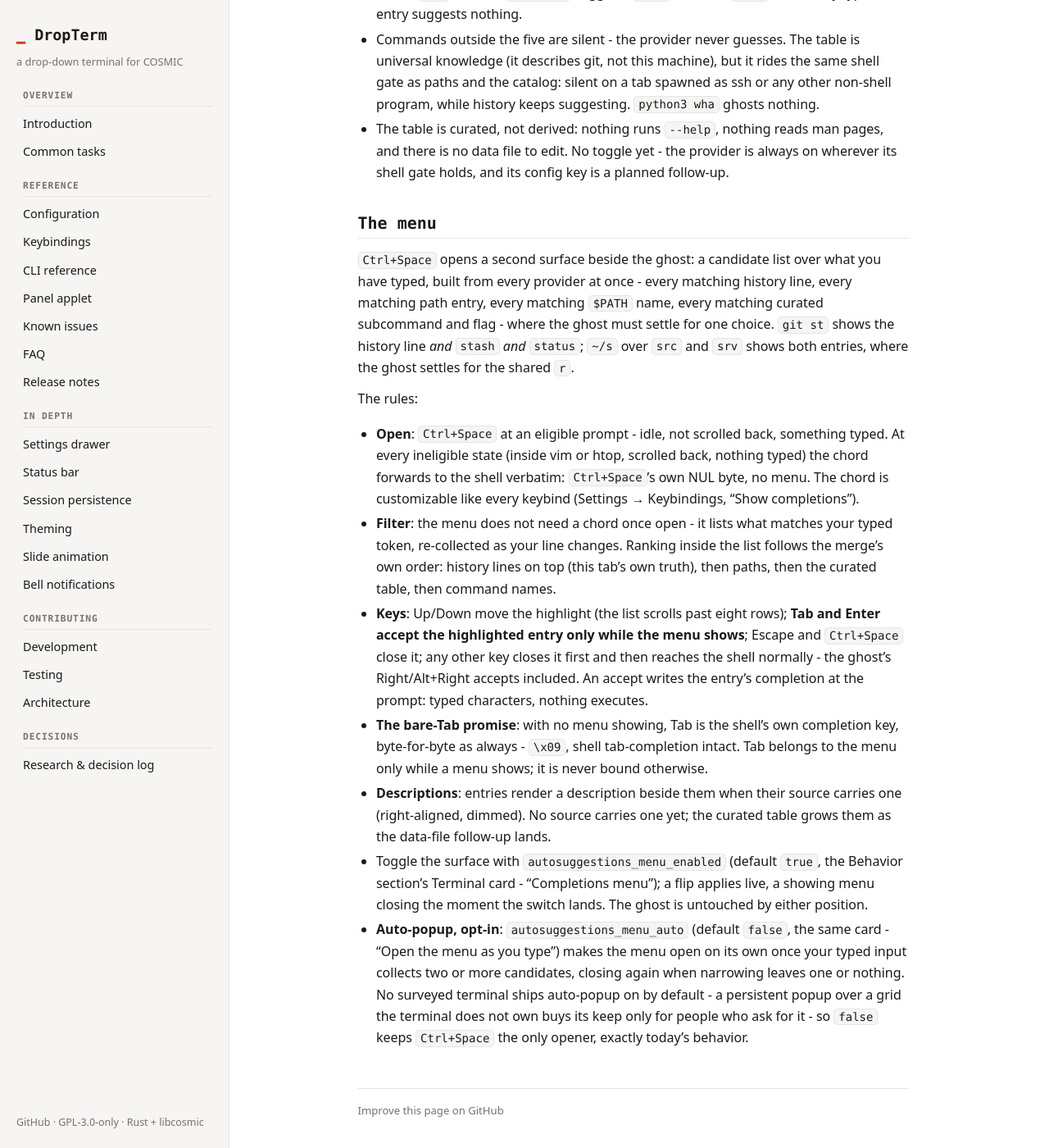
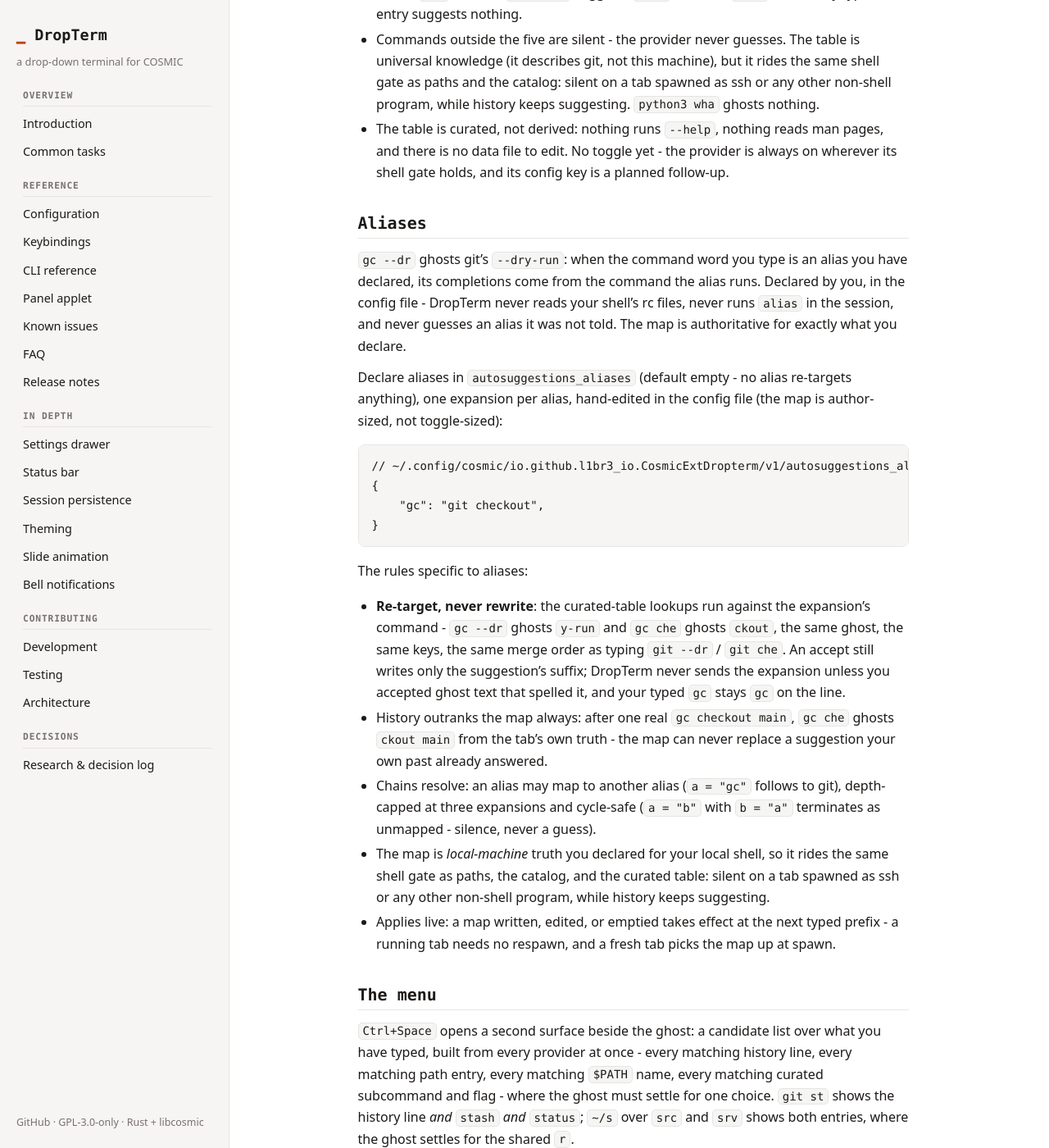
Before and after one commit to l1br3-io/cosmic-ext-dropterm, a Jekyll site: the page built from docs/autosuggestions.md, in a window 1280 px wide and 1400 px high, scrolled down 3826 px. Shown: the whole window at 82% size. Built offline with Jekyll 4.4.1, drawn with Linux system fonts in a browser that asks for light colours; our own code applies the rules of GitHub Pages for plain Markdown files.

Commit message:
docs: the alias map's user truth — the Aliases section, the manual row, and the record's index flip to Shipped (suggest-aliases Task 3)
docs/autosuggestions.md gains the Aliases section in the page's own
voice: declare-by-config-file (the RON shape, author-sized not
toggle-sized), re-target semantics (gc --dr ghosts y-run, gc che
ghosts ckout — the same ghost, keys, and merge order as the typed
expansion), the never-rewrites-your-input promise (an accept writes
only the suffix; your typed gc stays gc), history precedence, the
chain rules (depth 3, cycle-safe), the ssh gate, and live apply.
docs/testing.md gains the hardware row: declare gc, type gc --dr,
accept writes only the suffix, history outranks after one real run,
undeclared/emptied = today, ssh silent.

The research index: autosuggest-alias-resolution flips Proposed →
Shipped with the module's facts (one serialized map field by OQ-1,
resolve_alias at the specs_context carve, the catalog unchanged for
suffix honesty, the priced add-ons still priced), and the
warp-parity row's remaining-modules list drops its second module.
The record itself is untouched — status lives in the index, per the
house rule. SPEC.md's Built date is set (local artifact, not
committed).

````diff
--- a/docs/autosuggestions.md
+++ b/docs/autosuggestions.md
@@ -56,6 +56,27 @@ The rules specific to the curated table:
 - Commands outside the five are silent - the provider never guesses. The table is universal knowledge (it describes git, not this machine), but it rides the same shell gate as paths and the catalog: silent on a tab spawned as ssh or any other non-shell program, while history keeps suggesting. `python3 wha` ghosts nothing.
 - The table is curated, not derived: nothing runs `--help`, nothing reads man pages, and there is no data file to edit. No toggle yet - the provider is always on wherever its shell gate holds, and its config key is a planned follow-up.
 
+## Aliases
+
+`gc --dr` ghosts git's `--dry-run`: when the command word you type is an alias you have declared, its completions come from the command the alias runs. Declared by you, in the config file - DropTerm never reads your shell's rc files, never runs `alias` in the session, and never guesses an alias it was not told. The map is authoritative for exactly what you declare.
+
+Declare aliases in `autosuggestions_aliases` (default empty - no alias re-targets anything), one expansion per alias, hand-edited in the config file (the map is author-sized, not toggle-sized):
+
+```ron
+// ~/.config/cosmic/io.github.l1br3_io.CosmicExtDropterm/v1/autosuggestions_aliases
+{
+    "gc": "git checkout",
+}
+```
+
+The rules specific to aliases:
+
+- **Re-target, never rewrite**: the curated-table lookups run against the expansion's command - `gc --dr` ghosts `y-run` and `gc che` ghosts `ckout`, the same ghost, the same keys, the same merge order as typing `git --dr` / `git che`. An accept still writes only the suggestion's suffix; DropTerm never sends the expansion unless you accepted ghost text that spelled it, and your typed `gc` stays `gc` on the line.
+- History outranks the map always: after one real `gc checkout main`, `gc che` ghosts `ckout main` from the tab's own truth - the map can never replace a suggestion your own past already answered.
+- Chains resolve: an alias may map to another alias (`a = "gc"` follows to git), depth-capped at three expansions and cycle-safe (`a = "b"` with `b = "a"` terminates as unmapped - silence, never a guess).
+- The map is *local-machine* truth you declared for your local shell, so it rides the same shell gate as paths, the catalog, and the curated table: silent on a tab spawned as ssh or any other non-shell program, while history keeps suggesting.
+- Applies live: a map written, edited, or emptied takes effect at the next typed prefix - a running tab needs no respawn, and a fresh tab picks the map up at spawn.
+
 ## The menu
 
 `Ctrl+Space` opens a second surface beside the ghost: a candidate list over what you have typed, built from every provider at once - every matching history line, every matching path entry, every matching `$PATH` name, every matching curated subcommand and flag - where the ghost must settle for one choice. `git st` shows the history line *and* `stash` *and* `status`; `~/s` over `src` and `srv` shows both entries, where the ghost settles for the shared `r`.
````
Also changed, not shown: docs/research/README.md (+2 -2 lines), docs/testing.md (+1 -0 lines).
